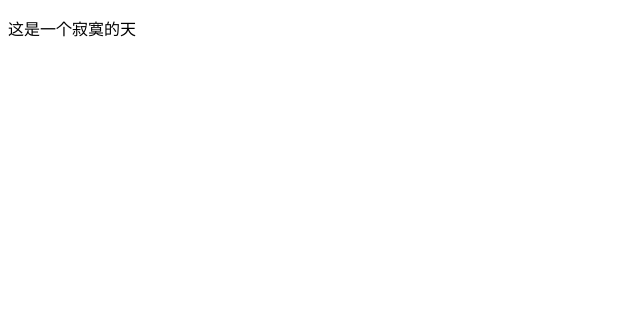
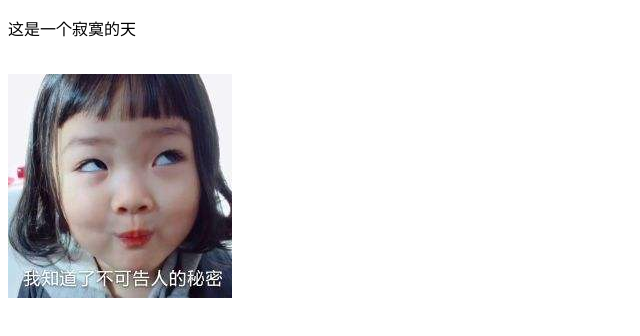
Before and after one commit to yangli0523/studygit, a plain HTML site: page index.html in a window 1280 px wide. Shown: the whole page, without its empty margins (0-640 px from the left). Drawn offline with Linux system fonts and the light colour scheme.

Commit message:
美女来了

```diff
--- a/index.html
+++ b/index.html
@@ -8,5 +8,7 @@
 </head>
 <body>
     <p>这是一个寂寞的天</p>
+    <br>
+    <img src="./timg.jpg" alt="">
 </body>
 </html>
```
Also changed, not shown: timg.jpg (added).
